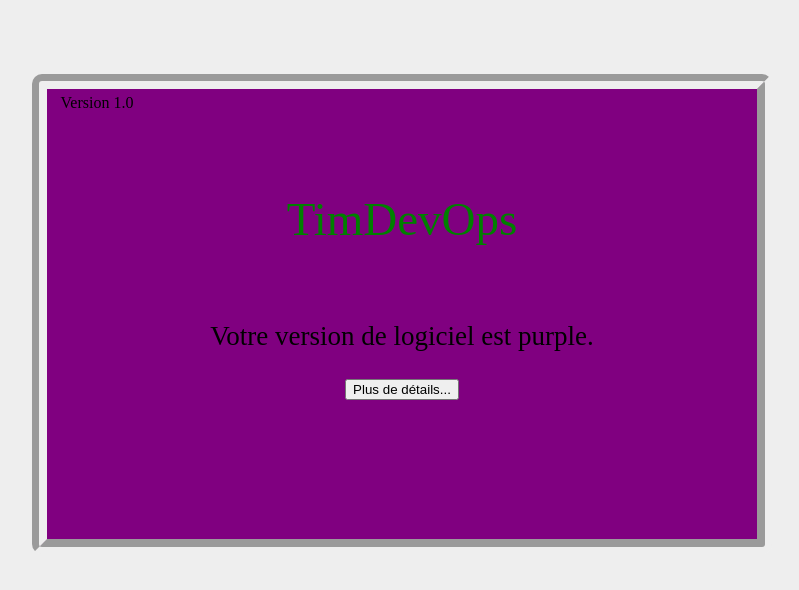
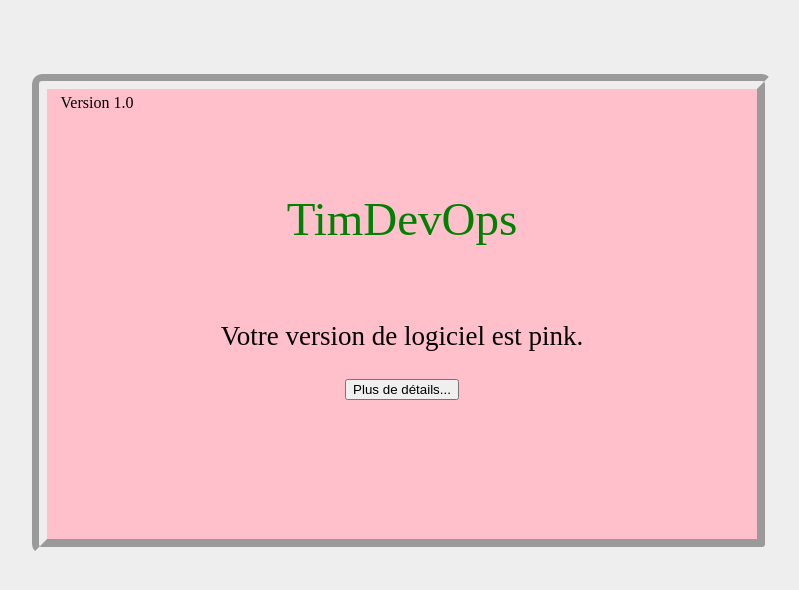
Before and after one commit to Joh97400/Jenkins, a PHP site: page / in a window 1280 px wide. Shown: the top 590 px of the page, without its empty margins (238-1037 px from the left). Run offline with PHP 8.4, Linux system fonts and the light colour scheme.

Commit message:
Couleur pink

```diff
--- a/index.php
+++ b/index.php
@@ -26,7 +26,7 @@ p{
 	margin-right:auto;
 	height : 450px;
 	width: 710px; /* largeur obligatoire pour être centré */
-	background-color : <?php $couleur ="purple";echo $couleur;?>;
+	background-color : <?php $couleur ="pink";echo $couleur;?>;
 	border-radius: 10px;
 }
 #version{
```
